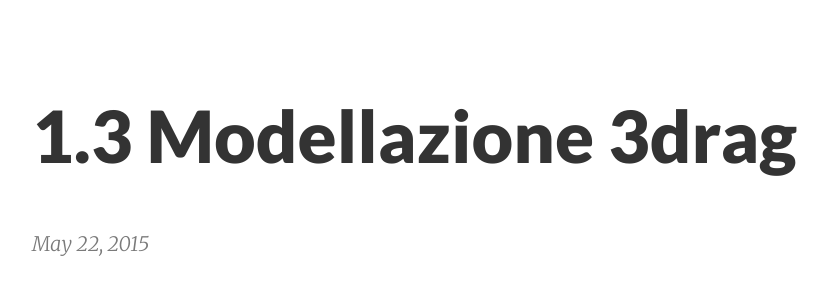
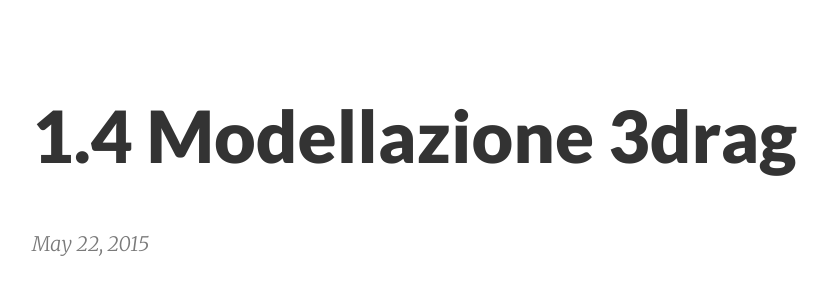
Before and after one commit to Giuzzo/Giuzzo.github.io, a Jekyll site: the page built from _posts/2015-05-22-1.4 modellazione 3drag.markdown, in a window 1280 px wide. Shown: the part 282-575 px from the top of the page, without its empty margins (224-1055 px from the left). Built offline with Jekyll 4.4.1, drawn with Linux system fonts in a browser that asks for light colours.

Commit message:
aggiunti numeretti

```diff
--- a/_posts/2015-05-21-1.4 progettazione case - stato dell'arte.markdown
+++ b/_posts/2015-05-21-1.3 progettazione case - stato dell'arte.markdown
@@ -1,6 +1,6 @@
 ---
 published: true
-title: 1.4 Progettazione Case - Stato dell'arte
+title: 1.3 Progettazione Case - Stato dell'arte
 layout: post
 ---
 In prima battuta è stata fatta una raccolta di case history.
--- a/_posts/2015-05-22-1.3 modellazione 3drag.markdown
+++ b/_posts/2015-05-22-1.4 modellazione 3drag.markdown
@@ -1,6 +1,6 @@
 ---
 published: true
-title: 1.3 Modellazione 3drag
+title: 1.4 Modellazione 3drag
 layout: post
 ---
 Parallelamente alle prime ipotesi di concept, e agli sketch preliminari del case si è proceduto con la modellazione digitale dei componenti e degli ingombri principali della stampante.
--- a/_posts/2015-06-04-1.5 progetazzione case - bom.markdown
+++ b/_posts/2015-06-04-1.5 progetazzione case - bom.markdown
@@ -7,4 +7,3 @@ layout: post
 | First Header  | Second Header |
 | ------------- | ------------- |
 | Content Cell  | Content Cell  |
-| Content Cell  | Content Cell  |
```
